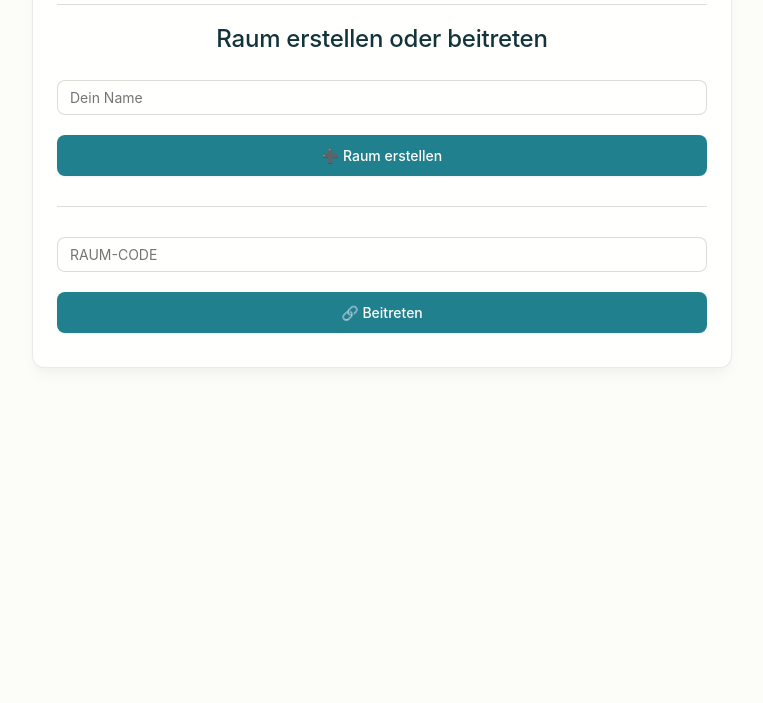
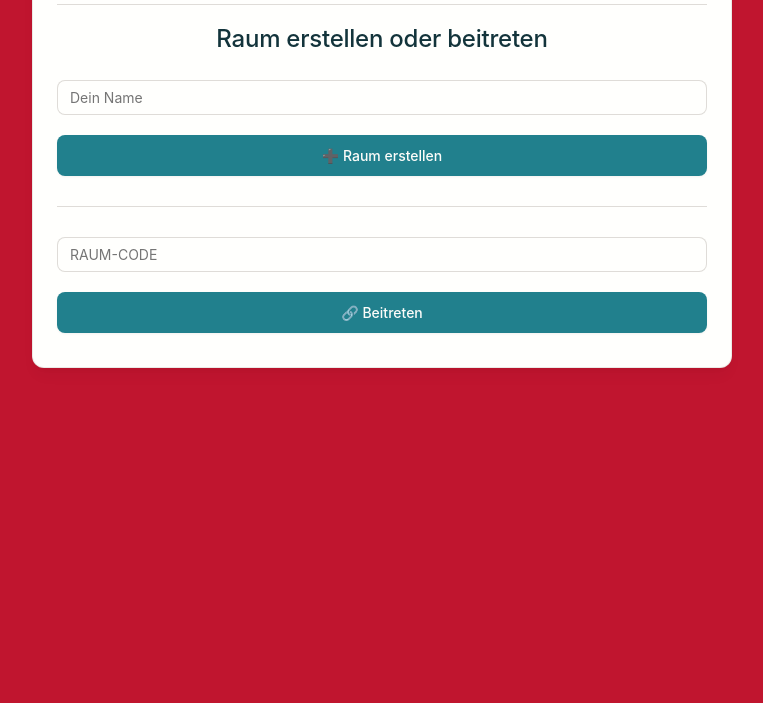
Before and after one commit to Tobsi-385/kniffel-multiplayer, a website: page public/index.html in a window 1280 px wide. Shown: the part 97-800 px from the top of the page, without its empty margins (258-1021 px from the left). Drawn offline with nearby package versions, Linux system fonts and the light colour scheme; no server answers; a web font is replaced by a local one.

Commit message:
<hintergrund Farbe angepasst

```diff
--- a/public/style.css
+++ b/public/style.css
@@ -44,7 +44,7 @@
   --color-bg-8: rgba(6, 182, 212, 0.08); /* Light cyan */
 
   /* Semantic Color Tokens (Light Mode) */
-  --color-background: var(--color-cream-50);
+  --color-background: var(--color-red-500); /*Vorher --color-cream-50*/
   --color-surface: var(--color-cream-100);
   --color-text: var(--color-slate-900);
   --color-text-secondary: var(--color-slate-500);
```
